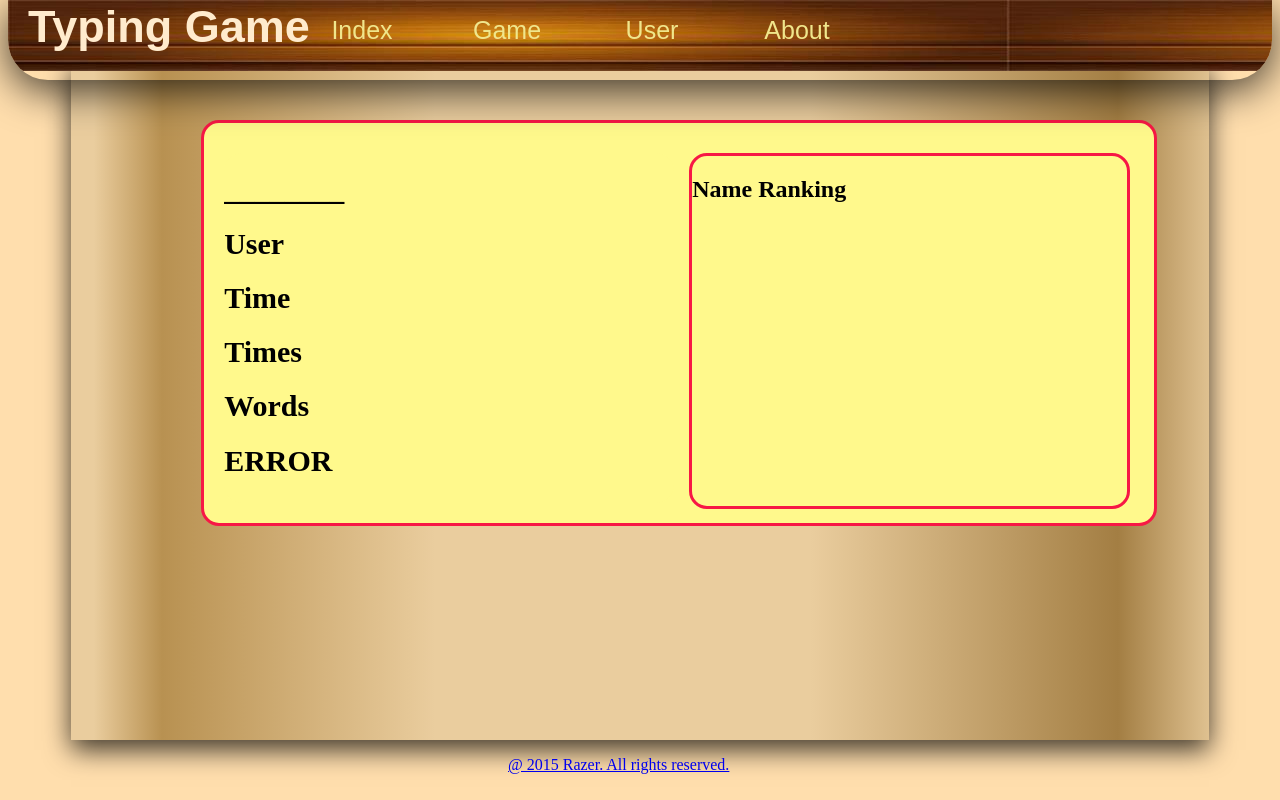
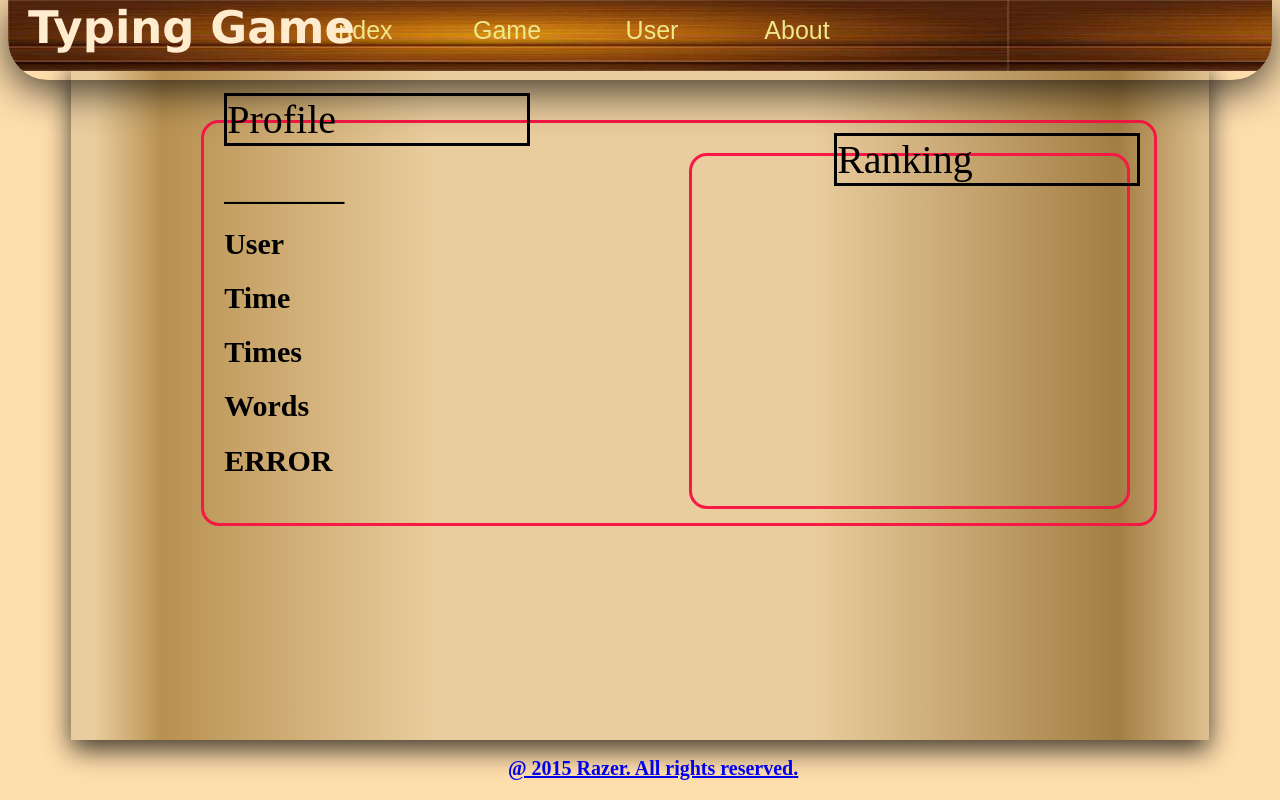
Before and after one commit to JoeyWNK/TypingGame, a PHP site: page /php/user.php in a window 1280 px wide. Run offline with PHP 8.4, Linux system fonts and the light colour scheme.

Commit message:
change the user page's css and add the text into index page

```diff
--- a/css/main.css
+++ b/css/main.css
@@ -14,7 +14,7 @@ body {
     margin-top: 0px;
 }
 
-#LOGO a, a:active,a:visited  {
+div#LOGO a, a:active,a:visited  {
     position: absolute;
     left: 20px;
     top: 1px;
@@ -22,7 +22,7 @@ body {
     height: 70px;
     font-style: normal;
     display: block;
-    font-family: fantasy;
+    font-family: Lucida Grande;
     font-size: 45px;
     color: blanchedalmond;
     text-decoration: none;
@@ -45,7 +45,7 @@ div#NavBar {
 div{
     display: block;
 }
-#menus{
+div#menus{
     width: 1000px;
     float: right;
     top: 10px;
@@ -73,7 +73,7 @@ div{
  .menuitems
  a:link    {color:khaki;}
  a:visited {color:khaki;}
- a:hover   {color:darksalmon;}
+ a:hover   {color:darksalmon;text-decoration: underline dotted}
  a:active  {color:yellow;}
 
 
@@ -98,14 +98,14 @@ div#ConText {
     box-shadow: 0px 10px 25px 0px rgba(0, 0, 0, 0.75);
     transition: background;
 }
-#Welcome{
+div#Welcome{
     text-align: center;
     width: 1000px;
     padding: 40px 500px 500px 40px ;
     font-size: xx-large;
     font-family: fantasy;
 }
-#Play{
+div#Play{
     position: absolute;
     left: 500px;
     top: 400px;
@@ -119,7 +119,7 @@ div#ConText {
     text-decoration: none;
 }
 
-.main{
+div.main{
     position: absolute;
     margin-left: 130px;
     margin-right: 150px;
@@ -131,9 +131,9 @@ div#ConText {
     -moz-border-radius: 18px 18px 18px 18px;
     -webkit-border-radius: 18px 18px 18px 18px;
     border: 3px solid #f71845;
-    background-color: #fff98c;
+    background:transparent;
 }
-.blank1{
+div.blank1{
     position: absolute;
     margin-left: 20px;
     margin-right: 450px;
@@ -145,9 +145,9 @@ div#ConText {
     -moz-border-radius: 18px 18px 18px 18px;
     -webkit-border-radius: 18px 18px 18px 18px;
     border: 3px none;
-    background-color: #fff98c;
+    background:transparent;
 }
-.blank2{
+div.blank2{
     position: absolute;
     margin-left: 485px;
     margin-right: 20px;
@@ -159,19 +159,44 @@ div#ConText {
     -moz-border-radius: 18px 18px 18px 18px;
     -webkit-border-radius: 18px 18px 18px 18px;
     border: 3px solid #f71845;
-    background-color: #fff98c;
+    background:transparent;
 }
 h1{
     font-size: 30px;
+}
+p{
+    font-size: 25px;
+}
+h2{
+    font-size: 20px;
 
 }
+div.label1{
+    display:block;
+    border: solid;
+    position:absolute;
+    column-width: 300px;
+    top: -30px;
+    left: 20px;
+    font-size: 40px;
+}
+div.label2{
+    display: block;
+    border: solid;
+    position: absolute;
+    column-width: 300px;
+    top: 10px;
+    left: 630px;
+    font-size: 40px;
 
-
+}
 
 div#Address {
     width: 100%;
     position: absolute;
     left: 500px;
     height: 60px;
+    text-align: left;
+    vertical-align: middle;
     bottom: 0px;
 }
--- a/php/user.php
+++ b/php/user.php
@@ -14,10 +14,10 @@
     <h1>Words</h1>
     <h1>ERROR</h1>
     </div>
+    <div class="label1">Profile</div>
     <div class="blank2">
-    <h2>Name Ranking</h2>
     </div>
-
+    <div class="label2">Ranking</div>
   </div>
 </div>
 <div id="NavBar">
@@ -37,6 +37,6 @@
 
 <div id="Address">
   <div class="footer"><a href="index.html"></div>
-  <p>@ 2015 Razer. All rights reserved.</p>
+  <h2>@ 2015 Razer. All rights reserved.</h2>
 </body>
 </html>
```
Also changed, not shown: php/index.php (+11 -4 lines).
